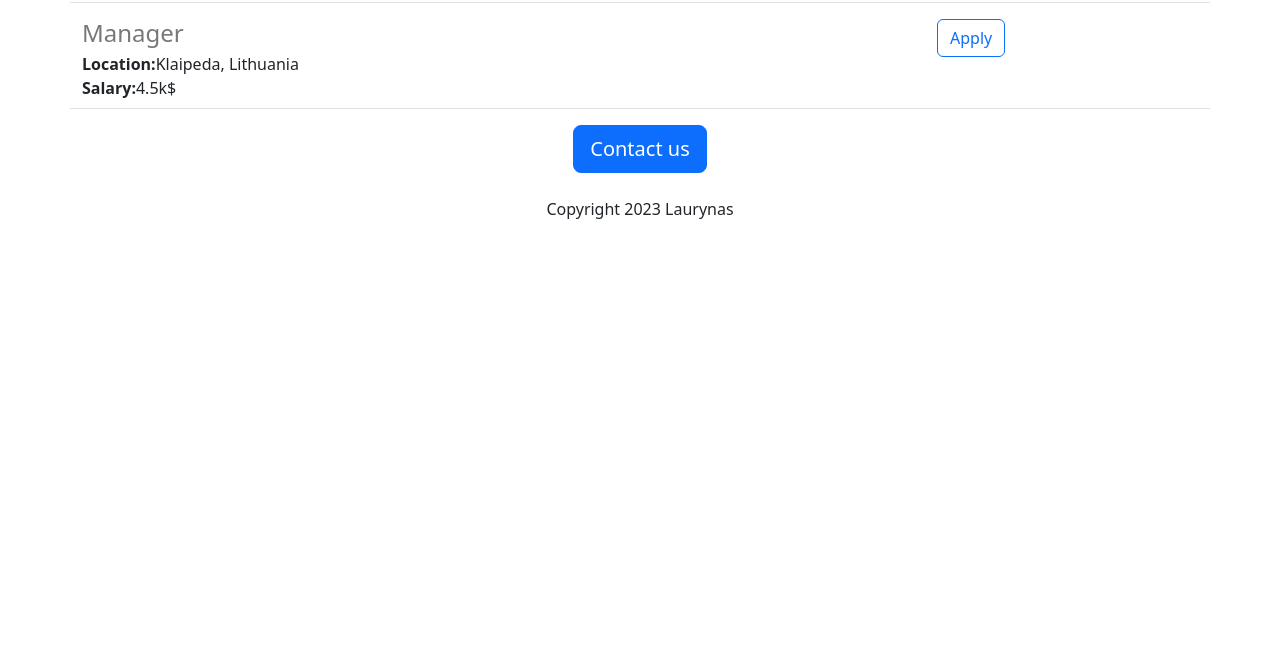
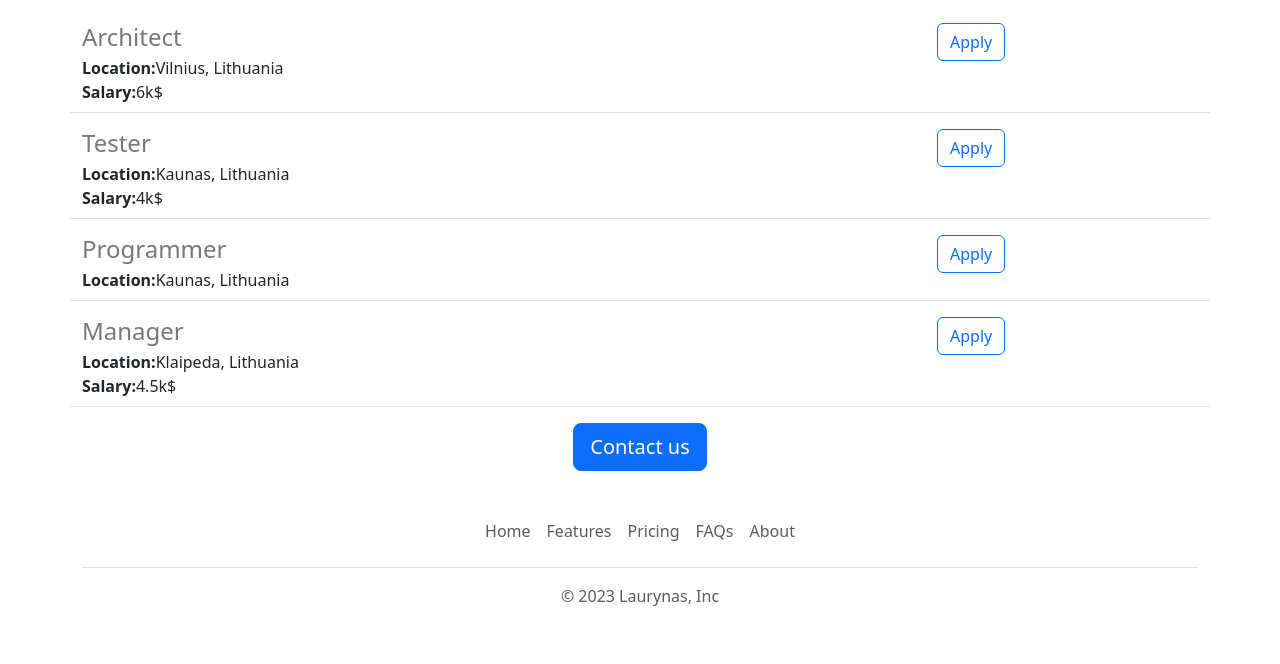
Before and after one commit to LaurynasVenck/career_website, a Flask app: page / in a window 1280 px wide. Shown: the part 887-1551 px from the top of the page. Before the commit the page ends 1106 px from the top, so only its background shows below. Run offline with Flask 3, Linux system fonts and the light colour scheme.

Commit message:
Added some functional additions

```diff
--- /dev/null
+++ b/templates/footer.html
@@ -0,0 +1,12 @@
+<div class="container">
+  <footer class="py-3 my-4">
+    <ul class="nav justify-content-center border-bottom pb-3 mb-3">
+      <li class="nav-item"><a href="#" class="nav-link px-2 text-body-secondary">Home</a></li>
+      <li class="nav-item"><a href="#" class="nav-link px-2 text-body-secondary">Features</a></li>
+      <li class="nav-item"><a href="#" class="nav-link px-2 text-body-secondary">Pricing</a></li>
+      <li class="nav-item"><a href="#" class="nav-link px-2 text-body-secondary">FAQs</a></li>
+      <li class="nav-item"><a href="#" class="nav-link px-2 text-body-secondary">About</a></li>
+    </ul>
+    <p class="text-center text-body-secondary">&copy; 2023 Laurynas, Inc</p>
+  </footer>
+</div>
--- a/templates/home.html
+++ b/templates/home.html
@@ -10,15 +10,26 @@
             height: 360px;
             width: 100%;
             object-fit:cover;
+            margin-bottom: 16px;
         }
     </style>
 </head>
 <body>
+    {%include 'nav.html' %}
+    <img class="image-fluid" id="banner" src="/static/banner.jpg" height="320">
     <div class="container">
         <h1 class="text-center mt-2 mb-4">{{company_name}} Careers</h1>
-        <img class="image-fluid" id="banner" src="/static/banner.jpg" height="320">
-        <h2 class="text-center mt-2 mb-4">About site</h2>
-        <p class="Lead">This is job careers site for people to find job.</p>
+
+        <div class="row" style="margin-bottom:16px">
+            <div class="col-md-6">
+        <p class="Lead">
+            This is job careers site for people to find job.
+        </p>
+            </div>
+            <div class="d-none d-md-block col-md-6">
+                <img src="/static/people.jpg" style="height: 320px; border-radius: 4px;">
+            </div>
+        </div>
         <h2 class="text-center mt-2 mb-4">Open positions</h2>
         <div>
             {% for job in jobs %}
@@ -27,8 +38,8 @@
         </div>
         <div class="text-center">
             <button class="btn btn-primary btn-lg">Contact us</button>
-                <p class="mt-4">Copyright 2023 Laurynas</p>
         </div>
     </div>
+    {% include 'footer.html' %}
 </body>
 </html>
--- /dev/null
+++ b/templates/nav.html
@@ -0,0 +1,9 @@
+<nav class="navbar navbar-light bg-light shadow-sm fixed-top bg-white">
+  <div class="container-fluid">
+    <a class="navbar-brand" href="#">
+      <img src="/static/logo.svg" alt="" width="30" height="24" class="d-inline-block align-text-top">
+      Laurynas
+    </a>
+  </div>
+</nav>
+<div style="height:56px"></div>
```
Also changed, not shown: static/logo.svg (added), 1 other file.
